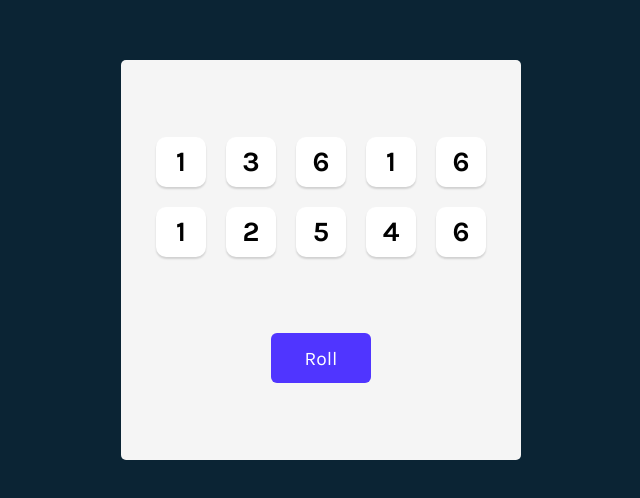
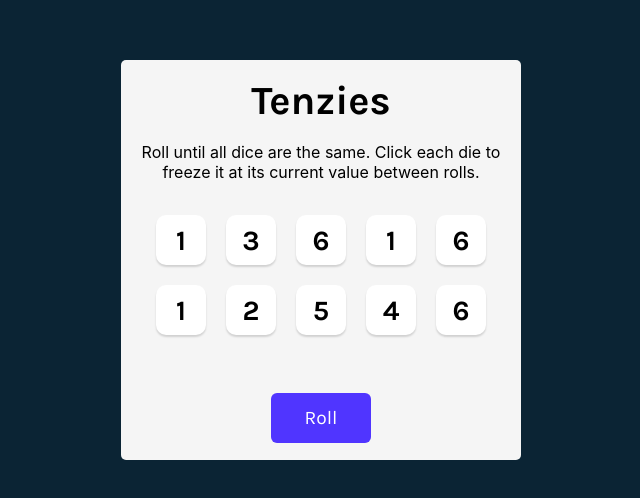
Before and after one commit to Biswas-Souvik/Tenzies, a React (Vite) app: page / in a window 1280 px wide. Shown: the part 140-638 px from the top of the page, without its empty margins (319-959 px from the left). Built offline with nearby package versions, Linux system fonts and the light colour scheme.

Commit message:
Added heading and Instructions

```diff
--- a/App.jsx
+++ b/App.jsx
@@ -40,6 +40,11 @@
 
   return (
     <main>
+      <h1 className="title">Tenzies</h1>
+      <p className="instructions">
+        Roll until all dice are the same. Click each die to freeze it at its
+        current value between rolls.
+      </p>
       <div className="dice-container">{diceElements}</div>
       <button className="roll-dice" onClick={rollDice}>
         Roll
--- a/index.css
+++ b/index.css
@@ -31,10 +31,23 @@
   align-items: center;
 }
 
+.title {
+  font-size: 40px;
+  margin: 0;
+}
+
+.instructions {
+  font-family: "Inter", sans-serif;
+  font-weight: 400;
+  margin-top: 0;
+  text-align: center;
+}
+
 .dice-container {
   display: grid;
   grid-template: auto auto / repeat(5, 1fr);
   gap: 20px;
+  margin-bottom: 40px;
 }
 
 button {
```
